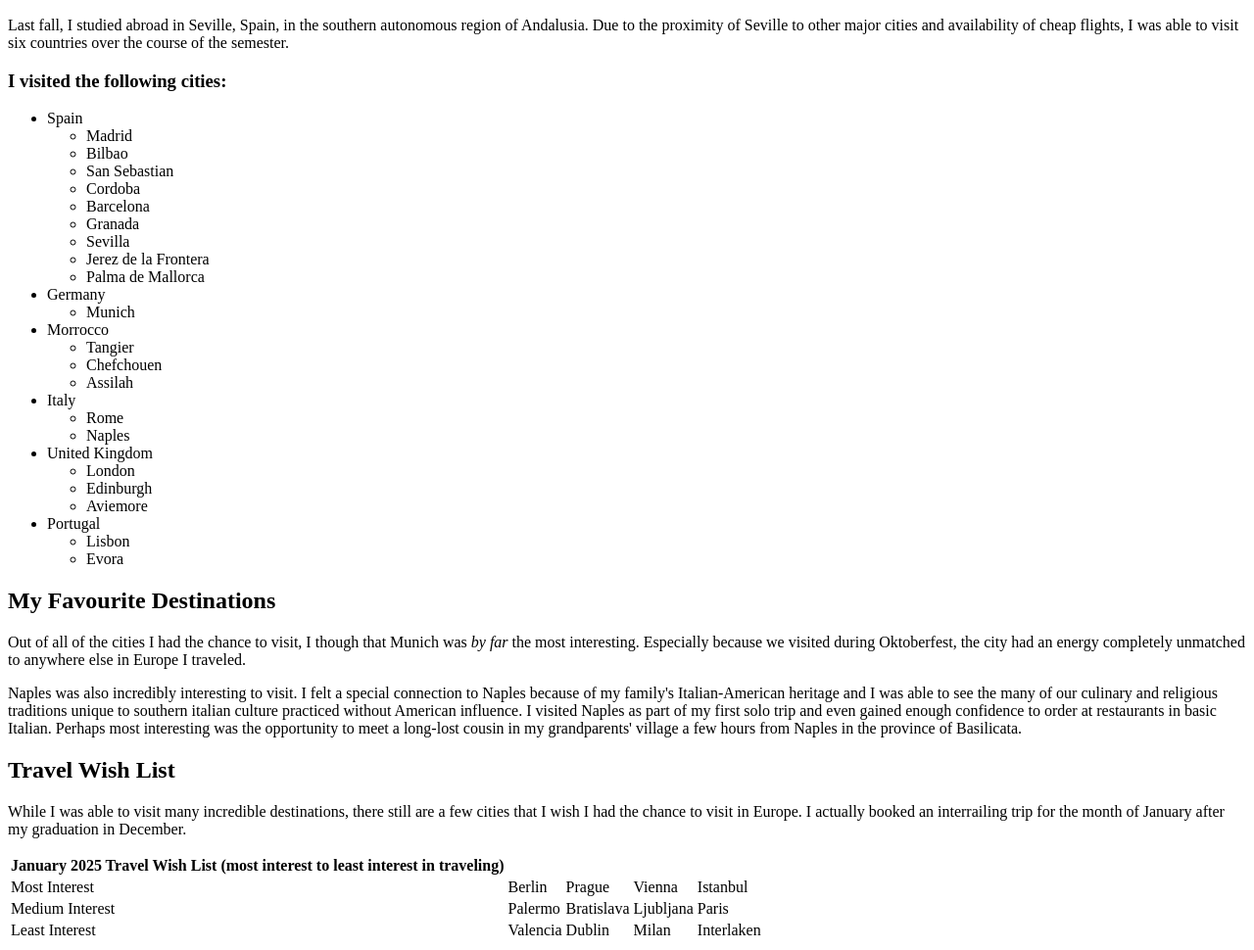
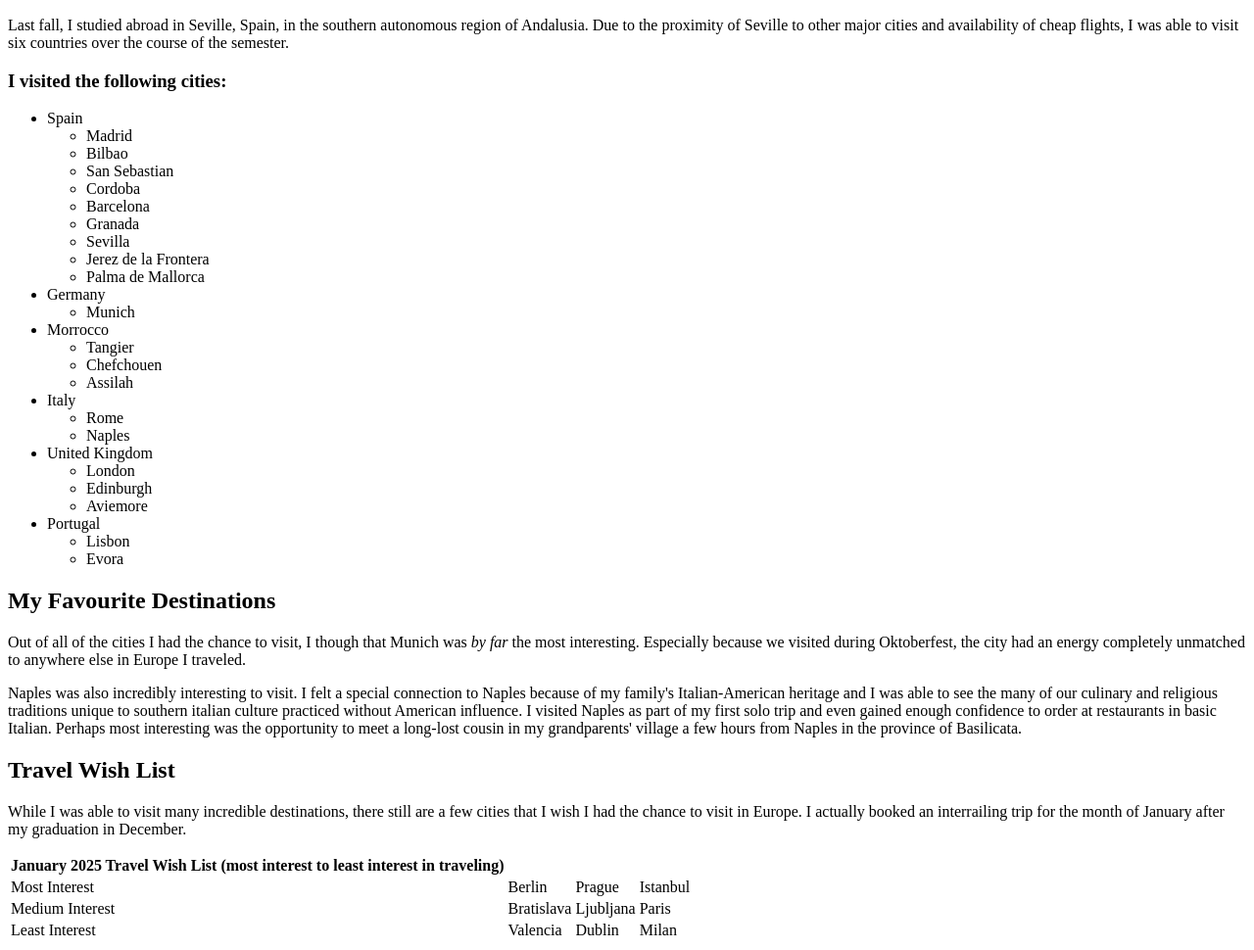
Before and after one commit to christianlamantia/christianlamantia.github.io, a plain HTML site: page index.html in a window 1280 px wide. Shown: the part 110-1080 px from the top of the page at 98% size. Drawn offline with Linux system fonts and the light colour scheme.

Commit message:
3x3 table

```diff
--- a/index.html
+++ b/index.html
@@ -61,12 +61,10 @@
                             <td>Most Interest</td>
                             <td>Berlin</td>
                             <td>Prague</td>
-                            <td>Vienna</td>
                             <td>Istanbul</td>
                         </tr>
                     <tr>
                         <td>Medium Interest</td>
-                        <td>Palermo</td>
                         <td>Bratislava</td>
                         <td>Ljubljana</td>
                         <td>Paris</td>
@@ -76,7 +74,6 @@
                         <td>Valencia</td>
                         <td>Dublin</td>
                         <td>Milan</td>
-                        <td>Interlaken</td>
                     </tr>
                 </table>
     </body>
```
